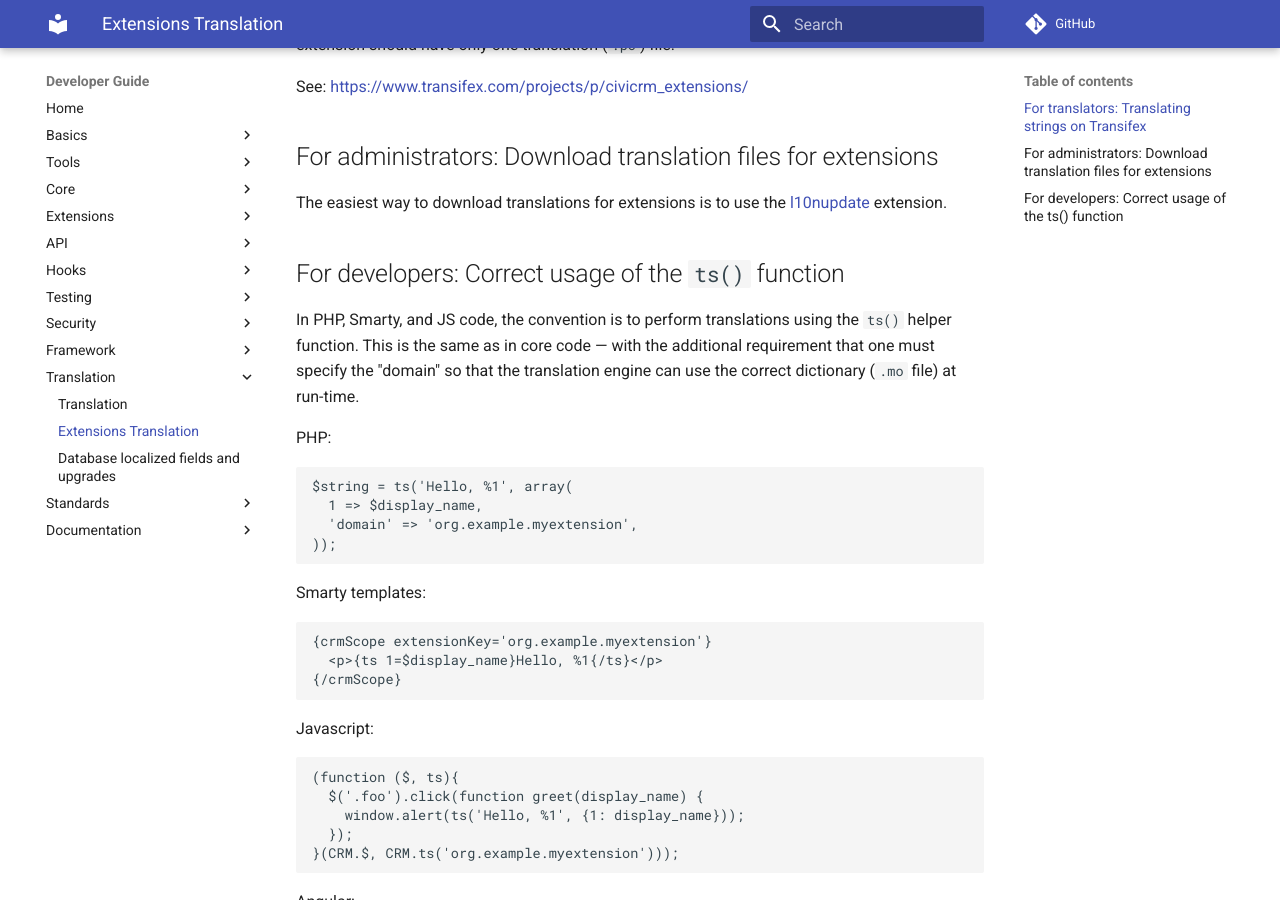
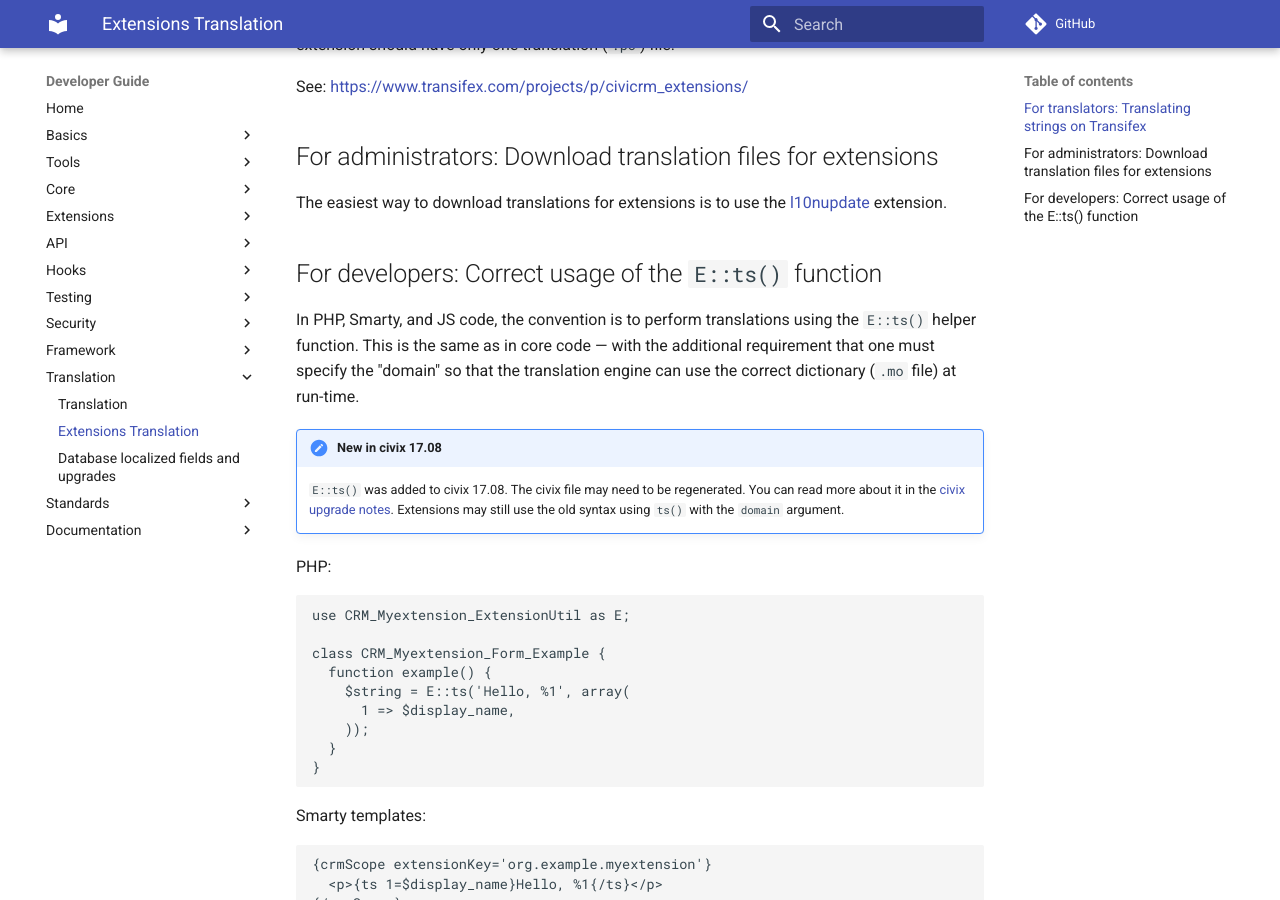
Before and after one commit to civicrm/civicrm-dev-docs, an MkDocs documentation site: the page built from docs/translation/extensions.md, in a window 1280 px wide and 900 px high, scrolled down 392 px. Built offline with MkDocs 1.6.1 and Material for MkDocs 9.7.7, drawn with Linux system fonts in a browser that asks for light colours; comment, search, counter and statistics services are not loaded; old or Windows-style settings are respelled for this version of MkDocs.

Commit message:
dev/translation#2: update ts() example to E::ts().

````diff
--- a/docs/translation/extensions.md
+++ b/docs/translation/extensions.md
@@ -12,17 +12,25 @@ See: <https://www.transifex.com/projects/p/civicrm_extensions/>
 
 The easiest way to download translations for extensions is to use the [l10nupdate](https://github.com/cividesk/com.cividesk.l10n.update/) extension.
 
-## For developers: Correct usage of the `ts()` function
+## For developers: Correct usage of the `E::ts()` function
 
-In PHP, Smarty, and JS code, the convention is to perform translations using the `ts()` helper function. This is the same as in core code &mdash; with the additional requirement that one must specify the "domain" so that the translation engine can use the correct dictionary (`.mo` file) at run-time.
+In PHP, Smarty, and JS code, the convention is to perform translations using the `E::ts()` helper function. This is the same as in core code &mdash; with the additional requirement that one must specify the "domain" so that the translation engine can use the correct dictionary (`.mo` file) at run-time.
+
+!!! note "New in civix 17.08"
+    `E::ts()` was added to civix 17.08. The civix file may need to be regenerated. You can read more about it in the [civix upgrade notes](https://github.com/totten/civix/blob/master/UPGRADE.md#upgrade-to-v17081-the-big-e). Extensions may still use the old syntax using `ts()` with the `domain` argument.
 
 PHP:
 
 ```php
-$string = ts('Hello, %1', array(
-  1 => $display_name,
-  'domain' => 'org.example.myextension',
-));
+use CRM_Myextension_ExtensionUtil as E;
+
+class CRM_Myextension_Form_Example {
+  function example() {
+    $string = E::ts('Hello, %1', array(
+      1 => $display_name,
+    ));
+  }
+}
 ```
 
 Smarty templates:
````
